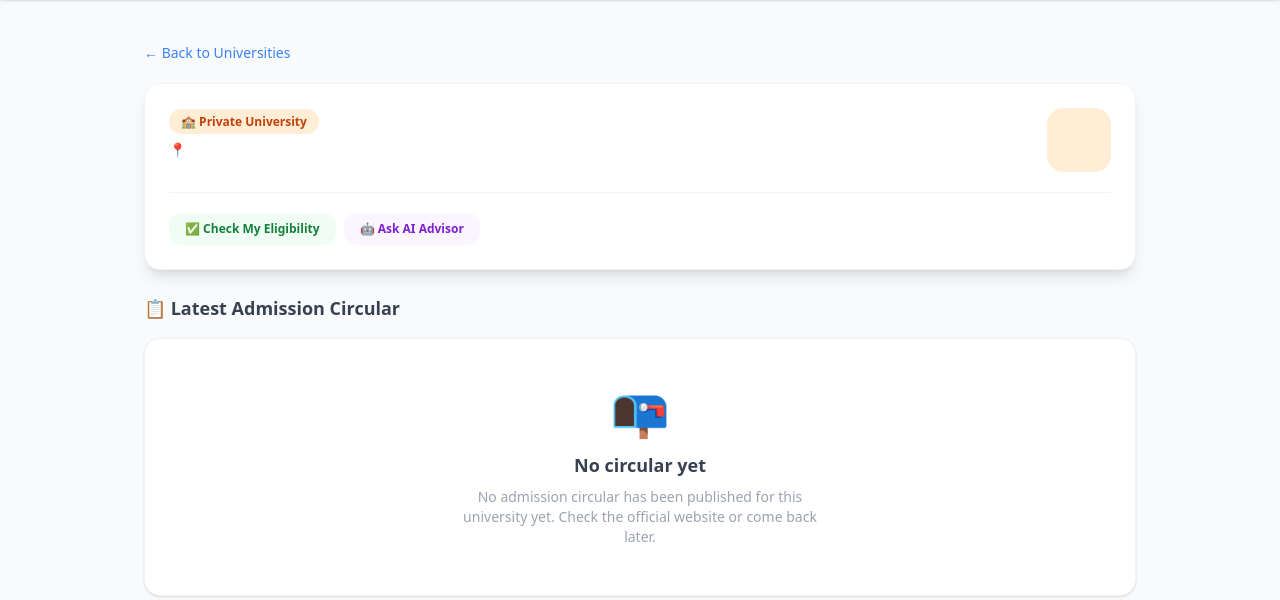
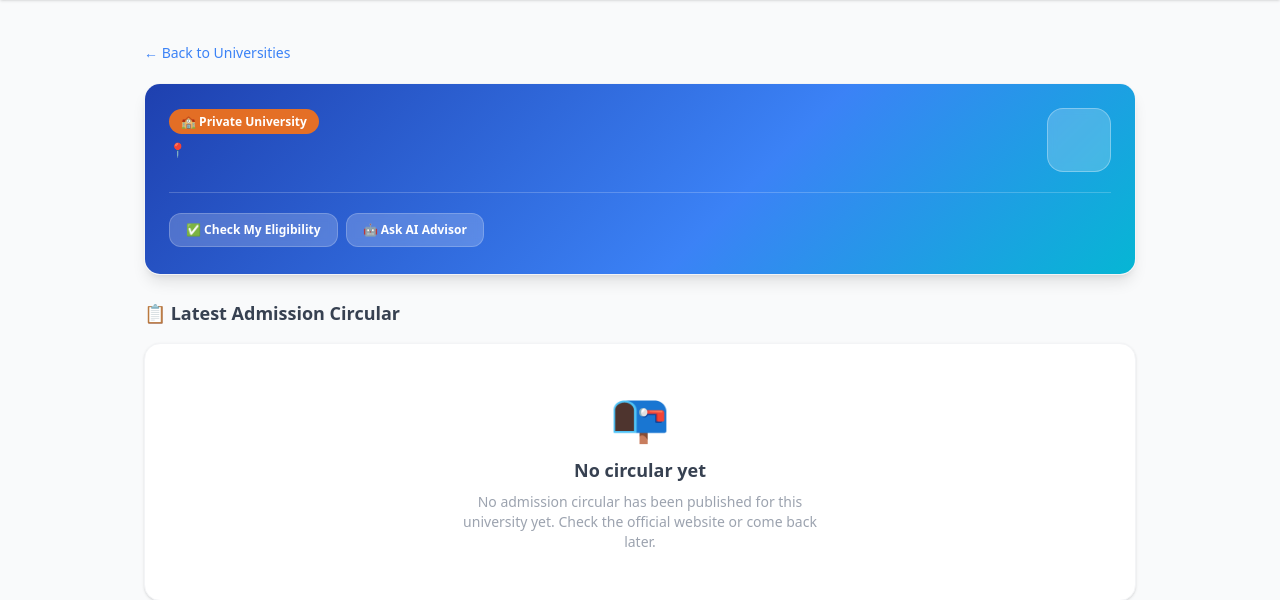
Before and after one commit to rahul-bepari/admitbd, a Flask app: template templates/university_detail.html in a window 1280 px wide. Shown: the part 60-660 px from the top of the page. Run offline with Flask 3, Linux system fonts and the light colour scheme; the template is opened without the code that fills it, so the values that code supplies are empty; some libraries are stand-ins or nearby versions.

Commit message:
Add Wikipedia campus image to university detail page

```diff
--- a/app.py
+++ b/app.py
@@ -21,6 +21,20 @@
         return result.data[0]
     return None
 
+def get_university_image(name):
+    try:
+        import requests
+        search = name.replace(" ", "_")
+        url = f"https://en.wikipedia.org/api/rest_v1/page/summary/{search}"
+        res = requests.get(url, timeout=5)
+        if res.status_code == 200:
+            data = res.json()
+            return data.get("thumbnail", {}).get("source", None)
+    except:
+        pass
+    return None
+
+
 @app.route("/")
 def home():
     universities = get_universities()
@@ -36,7 +50,8 @@
     result = supabase.table("universities").select("*").eq("id", uni_id).execute()
     uni = result.data[0] if result.data else None
     circular = get_latest_circular(uni_id)
-    return render_template("university_detail.html", uni=uni, circular=circular)
+    image_url = get_university_image(uni["name"]) if uni else None
+    return render_template("university_detail.html", uni=uni, circular=circular, image_url=image_url)
 
 @app.route("/checker", methods=["GET", "POST"])
 def checker():
--- a/templates/university_detail.html
+++ b/templates/university_detail.html
@@ -7,52 +7,64 @@
 </a>
 
 <!-- University Header Card -->
-<div class="relative overflow-hidden bg-white rounded-2xl shadow-lg p-6 mb-6 border border-gray-100">
+<div class="relative overflow-hidden rounded-2xl shadow-lg mb-6 border border-gray-100 min-h-48">
+
+    <!-- Background image -->
+    {% if image_url %}
+    <div class="absolute inset-0 bg-cover bg-center"
+        style="background-image: url('{{ image_url }}');">
+        <div class="absolute inset-0 bg-gradient-to-r from-gray-900 via-gray-900/80 to-gray-900/40"></div>
+    </div>
+    {% else %}
+    <div class="absolute inset-0"
+        style="background: linear-gradient(135deg, #1e40af 0%, #3b82f6 60%, #06b6d4 100%);">
+    </div>
+    {% endif %}
+
+    <!-- Content on top of background -->
+    <div class="relative p-6">
         <div class="flex justify-between items-start gap-4">
             <div class="flex-1">
                 <!-- Type badge -->
                 <div class="mb-2">
                     {% if uni.type == 'public' %}
-                <span class="bg-green-100 text-green-700 text-xs font-bold px-3 py-1 rounded-full">🏛️ Public University</span>
+                    <span class="bg-green-500 bg-opacity-90 text-white text-xs font-bold px-3 py-1 rounded-full">🏛️ Public University</span>
                     {% elif uni.type == 'international' %}
-                <span class="bg-blue-100 text-blue-700 text-xs font-bold px-3 py-1 rounded-full">🌐 International University</span>
+                    <span class="bg-blue-500 bg-opacity-90 text-white text-xs font-bold px-3 py-1 rounded-full">🌐 International University</span>
                     {% elif uni.type == 'cbhe' %}
-                <span class="bg-purple-100 text-purple-700 text-xs font-bold px-3 py-1 rounded-full">🎓 CBHE University</span>
+                    <span class="bg-purple-500 bg-opacity-90 text-white text-xs font-bold px-3 py-1 rounded-full">🎓 CBHE University</span>
                     {% else %}
-                <span class="bg-orange-100 text-orange-700 text-xs font-bold px-3 py-1 rounded-full">🏫 Private University</span>
+                    <span class="bg-orange-500 bg-opacity-90 text-white text-xs font-bold px-3 py-1 rounded-full">🏫 Private University</span>
                     {% endif %}
                 </div>
-            <h1 class="text-2xl font-extrabold text-gray-800 leading-tight mb-2">{{ uni.name }}</h1>
-            <p class="text-sm text-gray-400 mb-2">📍 {{ uni.location }}</p>
+                <h1 class="text-2xl font-extrabold text-white leading-tight mb-2">{{ uni.name }}</h1>
+                <p class="text-sm text-gray-300 mb-2">📍 {{ uni.location }}</p>
                 {% if uni.website %}
                 <a href="{{ uni.website }}" target="_blank"
-                class="inline-flex items-center gap-1 text-sm text-blue-500 hover:text-blue-700 hover:underline transition">
+                    class="inline-flex items-center gap-1 text-sm text-blue-300 hover:text-white transition">
                     🔗 {{ uni.website }}
                 </a>
                 {% endif %}
             </div>
-        <div class="shrink-0 w-16 h-16 rounded-2xl flex items-center justify-center font-extrabold text-sm text-center
-            {% if uni.type == 'public' %}bg-green-100 text-green-700
-            {% elif uni.type == 'international' %}bg-blue-100 text-blue-700
-            {% elif uni.type == 'cbhe' %}bg-purple-100 text-purple-700
-            {% else %}bg-orange-100 text-orange-700{% endif %}">
+            <div class="shrink-0 w-16 h-16 rounded-2xl flex items-center justify-center font-extrabold text-sm text-center bg-white bg-opacity-20 text-white backdrop-blur-sm border border-white border-opacity-30">
                 {{ uni.short_name }}
             </div>
         </div>
 
         <!-- Quick action buttons -->
-    <div class="flex flex-wrap gap-2 mt-5 pt-5 border-t border-gray-100">
-        <a href="/checker" class="bg-green-50 text-green-700 text-xs font-semibold px-4 py-2 rounded-xl hover:bg-green-100 transition">
+        <div class="flex flex-wrap gap-2 mt-5 pt-5 border-t border-white border-opacity-20">
+            <a href="/checker" class="bg-white bg-opacity-20 backdrop-blur-sm text-white text-xs font-semibold px-4 py-2 rounded-xl hover:bg-opacity-30 transition border border-white border-opacity-20">
                 ✅ Check My Eligibility
             </a>
             {% if uni.notice_url %}
-        <a href="{{ uni.notice_url }}" target="_blank" class="bg-blue-50 text-blue-700 text-xs font-semibold px-4 py-2 rounded-xl hover:bg-blue-100 transition">
+            <a href="{{ uni.notice_url }}" target="_blank" class="bg-white bg-opacity-20 backdrop-blur-sm text-white text-xs font-semibold px-4 py-2 rounded-xl hover:bg-opacity-30 transition border border-white border-opacity-20">
                 📋 Official Admission Page →
             </a>
             {% endif %}
-        <a href="/advisor" class="bg-purple-50 text-purple-700 text-xs font-semibold px-4 py-2 rounded-xl hover:bg-purple-100 transition">
+            <a href="/advisor" class="bg-white bg-opacity-20 backdrop-blur-sm text-white text-xs font-semibold px-4 py-2 rounded-xl hover:bg-opacity-30 transition border border-white border-opacity-20">
                 🤖 Ask AI Advisor
             </a>
+        </div>
     </div>
 </div>
 
```
Lines whose indentation alone changed are shown as unchanged.
